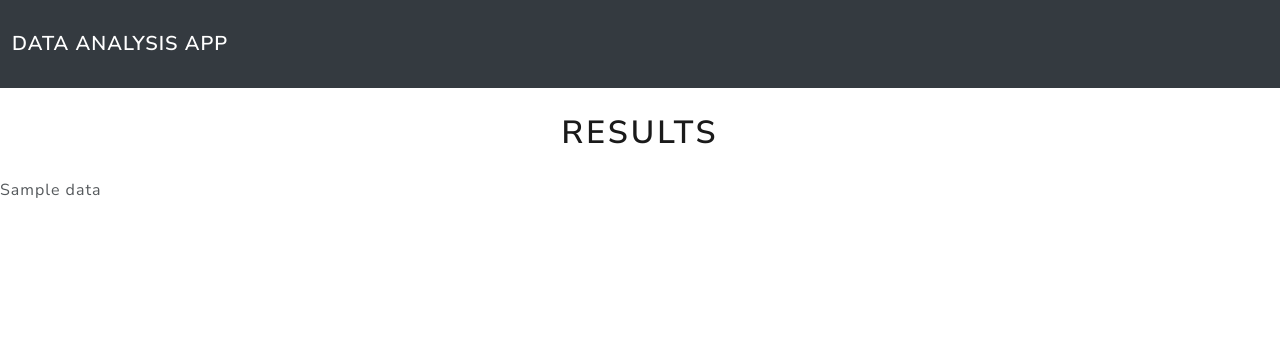
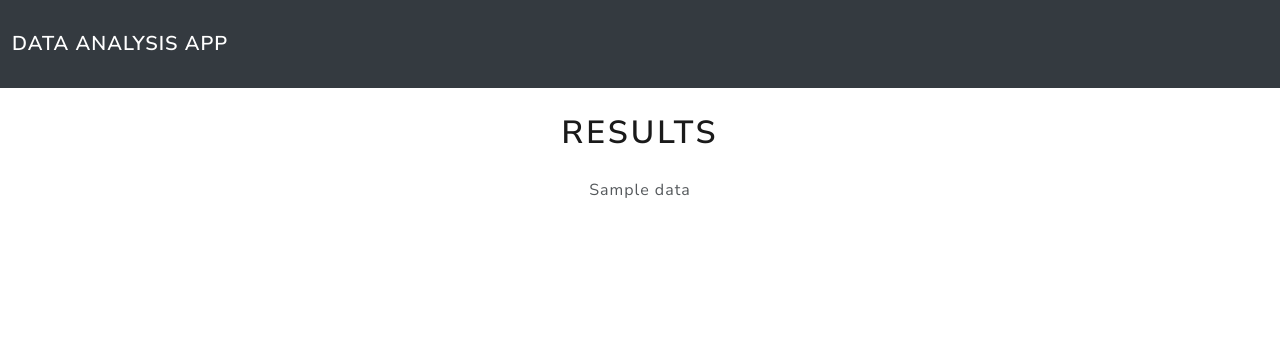
Before and after one commit to Swietonp/data-analysis-app, a Django app: template data_analysis_app/templates/data_analysis_app/results.html in a window 1280 px wide. Shown: the top 348 px of the page. Run offline with Django 3.2, Linux system fonts and the light colour scheme; the template is opened without the code that fills it: most values are stand-ins (such as "Sample title", 1, 10 or a date in 2020); some libraries are stand-ins or nearby versions.

Commit message:
table ready with styling

```diff
--- a/data_analysis_app/templates/data_analysis_app/results.html
+++ b/data_analysis_app/templates/data_analysis_app/results.html
@@ -4,6 +4,8 @@
 
 <h1 class="d-flex justify-content-center" style="margin: 2%;">Results</h1>
 
-{{ data | safe }}
+<div style="text-align: center; margin: 2%;">
+    {{ data | safe }}
+</div>
 
 {% endblock %}
--- a/data_analysis_app/views.py
+++ b/data_analysis_app/views.py
@@ -12,7 +12,9 @@ def main_page(request):
             messages.error(request, 'Incorrect data!')
         else:
             messages.success(request, 'Success!')
-            request.session['data'] = data.to_html(index=False)
+            request.session['data'] = data.to_html(
+                index=False, classes='table table-striped table-bordered table-hover table-sm')\
+                .replace('<tr style="text-align: right;">', '<tr>')
             return redirect('/results')
 
     return render(request, 'data_analysis_app/index.html')
```
